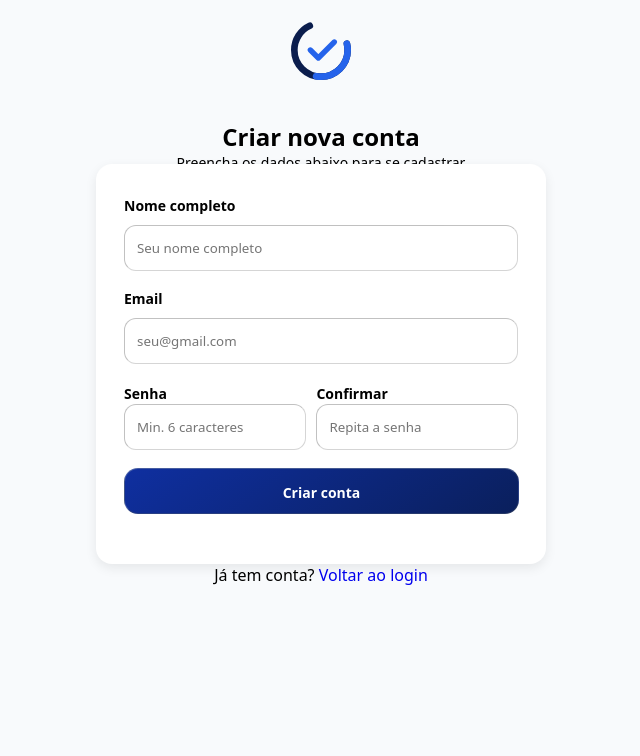
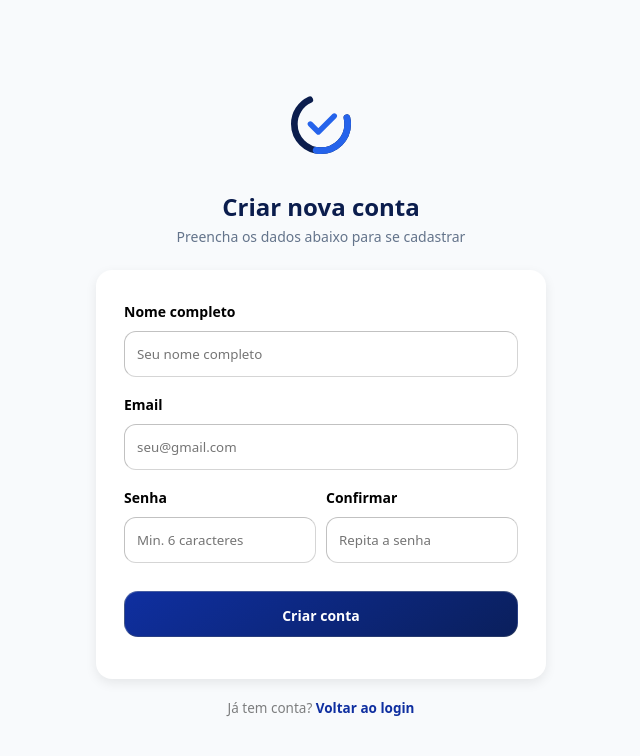
Before and after one commit to juankairo/Pontosimples, a plain HTML site: page pages/cadastro/index.html in a window 1280 px wide. Shown: the whole page, without its empty margins (319-959 px from the left). Drawn offline with Linux system fonts and the light colour scheme.

Commit message:
Add files via upload

```diff
--- a/assets/css/cadastro.css
+++ b/assets/css/cadastro.css
@@ -4,37 +4,39 @@ html body{
     justify-content: center;
     align-items: center;
     width: 100%;
-    height: 100vh;
+    min-height: 100vh;
     background: #f8fafc;
+    padding: 20px;
 }
 section{
     display: flex;
     flex-direction: column;
-    height: 100%;
     width: 450px;
     align-items: center;
 }
 header{
-    margin-top: 10px;
     display: flex;
     flex-direction: column;
-    height: 200px;
     align-items: center;
+    text-align: center;
+    margin-bottom: 24px;
 }
 h1{
-    margin-top: 14px;
-    font-size: 24px
+    margin-top: 10px;
+    font-size: 24px;
+    color: #0b1d4d;
+    font-weight: 800;
 }
 header p{
     font-size: 14px;
+    color: #64748b;
+    margin-top: 4px;
 }
 .form{
-    margin-top: -46px;
     display: flex;
     flex-direction: column;
-    background: #ffff;
+    background: #ffffff;
     width: 100%;
-    height: 400px;
     border-radius: 16px;
     box-shadow: 0 4px 12px rgba(0,0,0,0.08);
     padding: 32px 28px;
@@ -43,7 +45,6 @@ form{
     display: flex;
     flex-direction: column;
     width: 100%;
-    height: 100%;
     gap: 18px;
 }
 label{
@@ -66,24 +67,50 @@ input{
 .email{
     display: flex;
     flex-direction: column;
-}.senha{
+}
+.senha{
     display: flex;
     gap: 10px;
 }
+.senha div {
+    flex: 1;
+    display: flex;
+    flex-direction: column;
+}
 button{
-    width: 395px;
+    width: 100%;
     height: 46px;
     border-radius: 14px;
     border-width: 1px;
     border-color: #94a3b86b;
     padding: 14px 16px;
-    margin-bottom: 20px;
+    margin-top: 10px;
+    margin-bottom: 10px;
     font-size: 14px;
-        background:linear-gradient(
+    background: linear-gradient(
         145deg,
         rgb(15, 47, 160) 0%,
         rgb(10, 31, 92) 100%
     );
-    color: #FFFF;
+    color: #ffffff;
+    font-weight: 700;
+    cursor: pointer;
+    transition: opacity 0.2s;
+}
+button:hover {
+    opacity: 0.9;
+}
+footer{
+    margin-top: 20px;
+    color: rgba(0, 0, 0, 0.499);
+    font-size: 13.5px;
+    font-weight: 500;
+}
+footer a {
+    color: rgb(15, 47, 160);
+    text-decoration: none;
     font-weight: 700;
 }
+footer a:hover {
+    text-decoration: underline;
+}
```
